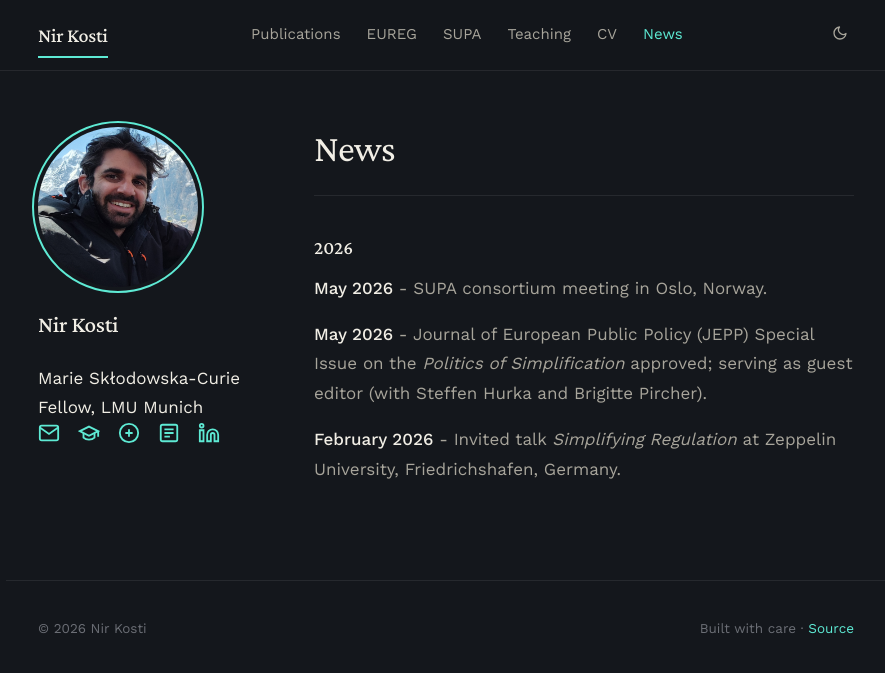
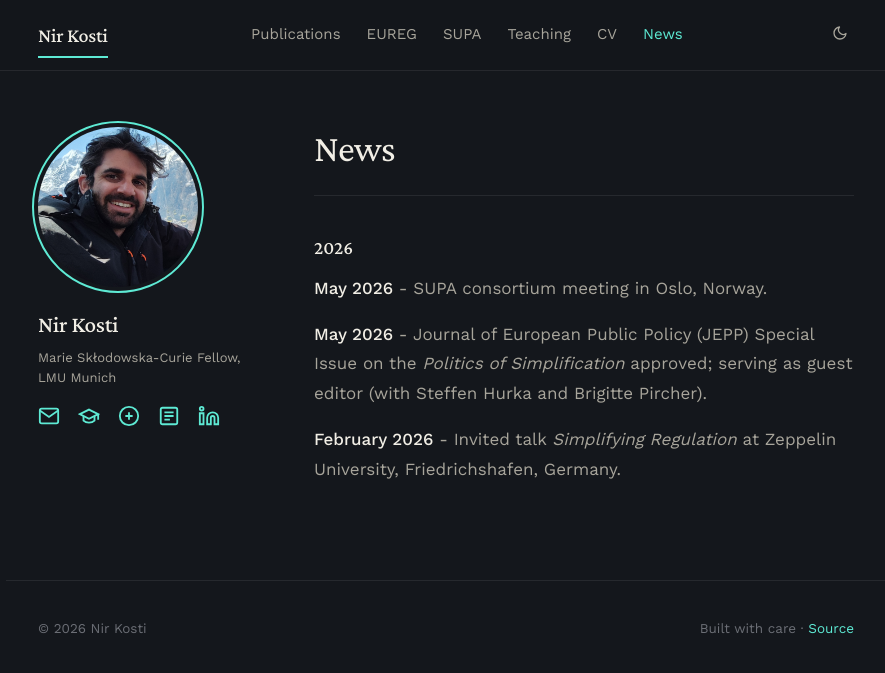
Before and after one commit to NirKosti/nirkosti.github.io, a Jekyll site: the page built from _pages/news.md, in a window 1280 px wide. Shown: the top 673 px of the page, without its empty margins (194-1079 px from the left). Built offline with Jekyll 4.4.1, drawn with Linux system fonts in a browser that asks for light colours.

Commit message:
Update clean.html

```diff
--- a/_layouts/clean.html
+++ b/_layouts/clean.html
@@ -139,7 +139,13 @@ a { color: inherit; text-decoration: none; }
   font-size: 23px;
   font-weight: 500;
   letter-spacing: -0.01em;
-  margin-bottom: 20px;
+  margin-bottom: 4px;
+}
+.side-role {
+  font-size: 13px;
+  color: var(--text-muted);
+  line-height: 1.5;
+  margin-bottom: 18px;
 }
 .side-links {
   display: flex;
```
